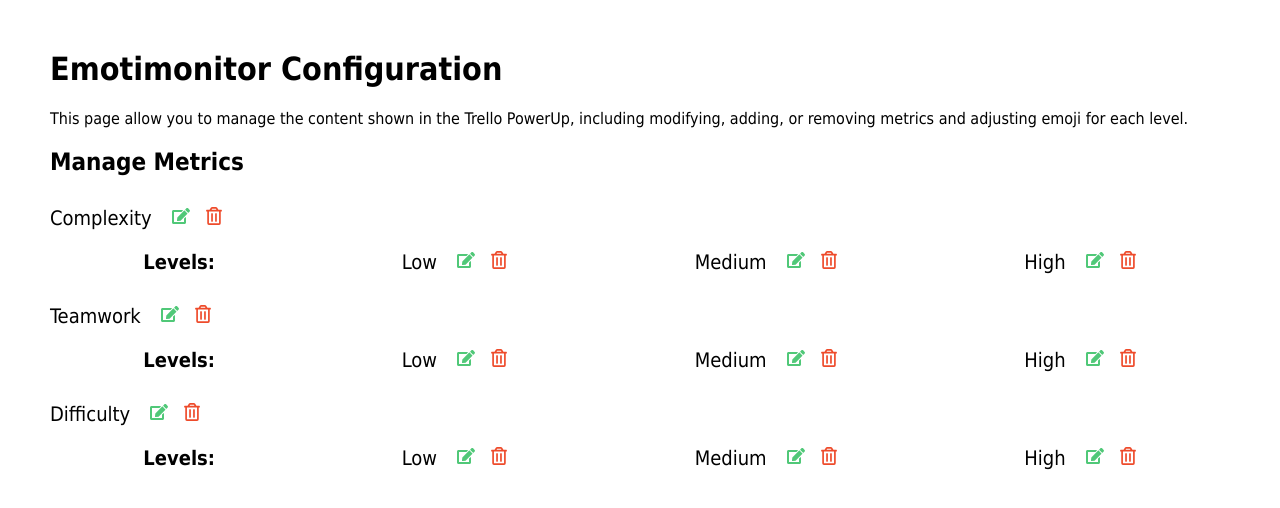
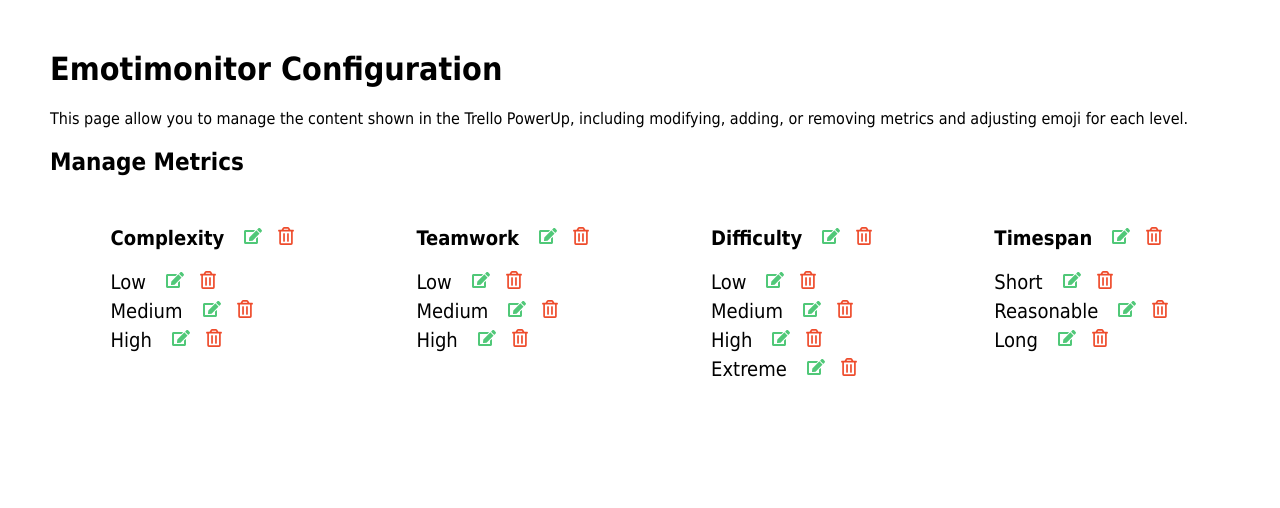
Before and after one commit to sttanminh/emotionmonitor-dashboard, a Next.js app: page /config in a window 1280 px wide. Shown: the top 508 px of the page. Built offline with nearby package versions, Linux system fonts and the light colour scheme.

Commit message:
UI overhaul

```diff
--- a/components/global.css
+++ b/components/global.css
@@ -6,3 +6,10 @@ body {
   margin: 50px 50px 50px 50px;
   font-family: Tahoma, Verdana, sans-serif;
 }
+
+.metric-container {
+  display: flex;
+  flex-wrap: wrap;
+  flex-direction: row;
+  justify-content: space-around;
+}
--- a/components/metricsSetting/metricsSetting.module.css
+++ b/components/metricsSetting/metricsSetting.module.css
@@ -5,10 +5,15 @@
     margin-top: 30px;
 }
 
-.levelContainer {
+.levelsContainer {
     font-size: 20px;
     margin-top: 20px;
     display: flex;
-    flex-direction: row;
-    justify-content: space-around;
+    flex-direction: column;
+    justify-content: flex-start;
+    align-items: flex-start;
 }
+
+.level {
+    margin: 0 0 5px 0;
+}
--- a/components/metricsSetting/metricsSetting.tsx
+++ b/components/metricsSetting/metricsSetting.tsx
@@ -9,10 +9,11 @@ interface MetricLevel {
     levelOrder: number
 }
 
-// represent the metric objet to be passed to the component. Consist of a name and a levels array (based on the data structure)
+// represent the metric objet to be passed to the component. Consist of a name, a levels array and the metric id (based on the data structure)
 interface Metric {
     metricName: string
     levels: MetricLevel[]
+    metricId: string
 }
 
 // determine what will be passed to the component. In this case, a metric object
@@ -22,16 +23,17 @@ interface MetricsSettingProps {
 
 const MetricsSetting: React.FC<MetricsSettingProps> = ({ metric }) => {
     return (
-        <div className={styles.metricContainer}>{metric.metricName}
+        <div className={styles.metricContainer}><b>{metric.metricName}</b>
             <Link href="/">
                 <FaEdit size={18} style={{ color: "#50C878", marginLeft: "20px" }} />
                 <FaRegTrashAlt size={18} style={{ color: "#EE4B2B", marginLeft: "15px" }} />
             </Link>
-            <div className={styles.levelContainer}><b>Levels:</b>
+
+            <div className={styles.levelsContainer}>
                 {
                     // for each element in the levels array we add a level div using map()
                     metric.levels.map((level) => ( // level is the current element of the metric.levels array
-                        <div>{level.levelLabel}
+                        <div className={styles.level}>{level.levelLabel}
                             <Link href="/">
                                 <FaEdit size={18} style={{ color: "#50C878", marginLeft: "20px" }} />
                                 <FaRegTrashAlt size={18} style={{ color: "#EE4B2B", marginLeft: "15px" }} />
--- a/pages/config.tsx
+++ b/pages/config.tsx
@@ -50,6 +50,25 @@ const ConfigurationPage = () => {
                     }, {
                         levelLabel: "High",
                         levelOrder: 3
+                    }, {
+                        levelLabel: "Extreme",
+                        levelOrder: 3
+                    }
+                ],
+                metricId: ''
+            },
+            {
+                metricName: 'Timespan',
+                levels: [
+                    {
+                        levelLabel: "Short",
+                        levelOrder: 1
+                    }, {
+                        levelLabel: "Reasonable",
+                        levelOrder: 2
+                    }, {
+                        levelLabel: "Long",
+                        levelOrder: 3
                     }
                 ],
                 metricId: ''
@@ -62,6 +81,7 @@ const ConfigurationPage = () => {
             <h1>Emotimonitor Configuration</h1>
             <p>This page allow you to manage the content shown in the Trello PowerUp, including modifying, adding, or removing metrics and adjusting emoji for each level.</p>
             <h2>Manage Metrics</h2>
+            <div className='metric-container'>
                 {
                     // for each element in the metrics array we add a MetricsSetting component using map()
                     projectData.metrics.map((metric, index) => (
@@ -70,6 +90,7 @@ const ConfigurationPage = () => {
                     ))
                 }
             </div>
+        </div>
     );
 
 };
```
Lines whose indentation alone changed are shown as unchanged.
